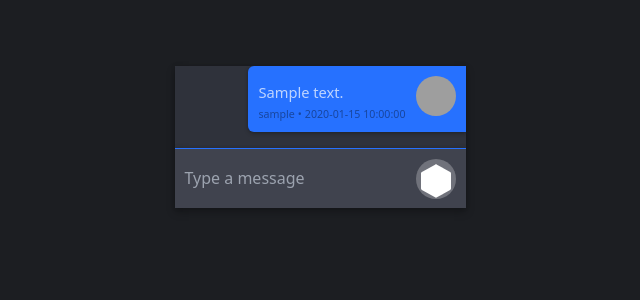
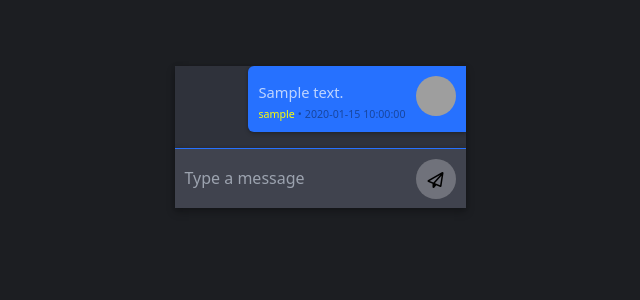
Before and after one commit to AnozieChibuike/webChatO, a Flask app: page /chatbox in a window 1280 px wide. Shown: the part 263-563 px from the top of the page, without its empty margins (320-960 px from the left). Run offline with Flask 3, Linux system fonts and the light colour scheme; a user stored in the database is signed in; tables that the repository leaves empty hold one stand-in row (values such as "Sample post"); some libraries are stand-ins or nearby versions; grey boxes are pictures that could not be loaded.

Commit message:
full work

```diff
--- a/app/static/css/chat.css
+++ b/app/static/css/chat.css
@@ -139,6 +139,8 @@ body {
     margin-bottom: 10px;
 }
 .username {
+
+    color:#FFFF00;
     margin-right: 3px;
 }
 .posttime {
--- a/app/templates/chat.html
+++ b/app/templates/chat.html
@@ -13,11 +13,6 @@
   <script src="https://cdnjs.cloudflare.com/ajax/libs/socket.io/4.0.1/socket.io.js"
     integrity="sha512-q/dWJ3kcmjBLU4Qc47E4A9kTB4m3wuTY7vkFJDTZKjTs8jhyGQnaUrxa0Ytd0ssMZhbNua9hE+E7Qv1j+DyZwA=="
     crossorigin="anonymous"></script>
-  <style>
-    /* Custom techno theme styles */
-    /* Add your custom techno theme styles here */
-
-  </style>
 </head>
 
 <body>
@@ -63,11 +58,7 @@
     <form class="chat-input" onsubmit="return false;">
       <input type="text" autocomplete="on" placeholder="Type a message" />
       <button id="send-btn">
-        <svg viewBox="0 0 24 24" fill="none" xmlns="http://www.w3.org/2000/svg">
-          <path
-            d="M17 12L12 17V14H8V10H12V7L17 12ZM21 16.5C21 16.88 20.79 17.21 20.47 17.38L12.57 21.82C12.41 21.94 12.21 22 12 22C11.79 22 11.59 21.94 11.43 21.82L3.53 17.38C3.21 17.21 3 16.88 3 16.5V7.5C3 7.12 3.21 6.79 3.53 6.62L11.43 2.18C11.59 2.06 11.79 2 12 2C12.21 2 12.41 2.06 12.57 2.18L20.47 6.62C20.79 6.79 21 7.12 21 7.5V16.5Z"
-            fill="white" />
-        </svg>
+        <i class="fa fa-paper-plane-o"></i>
       </button>
     </form>
   </section>
```
